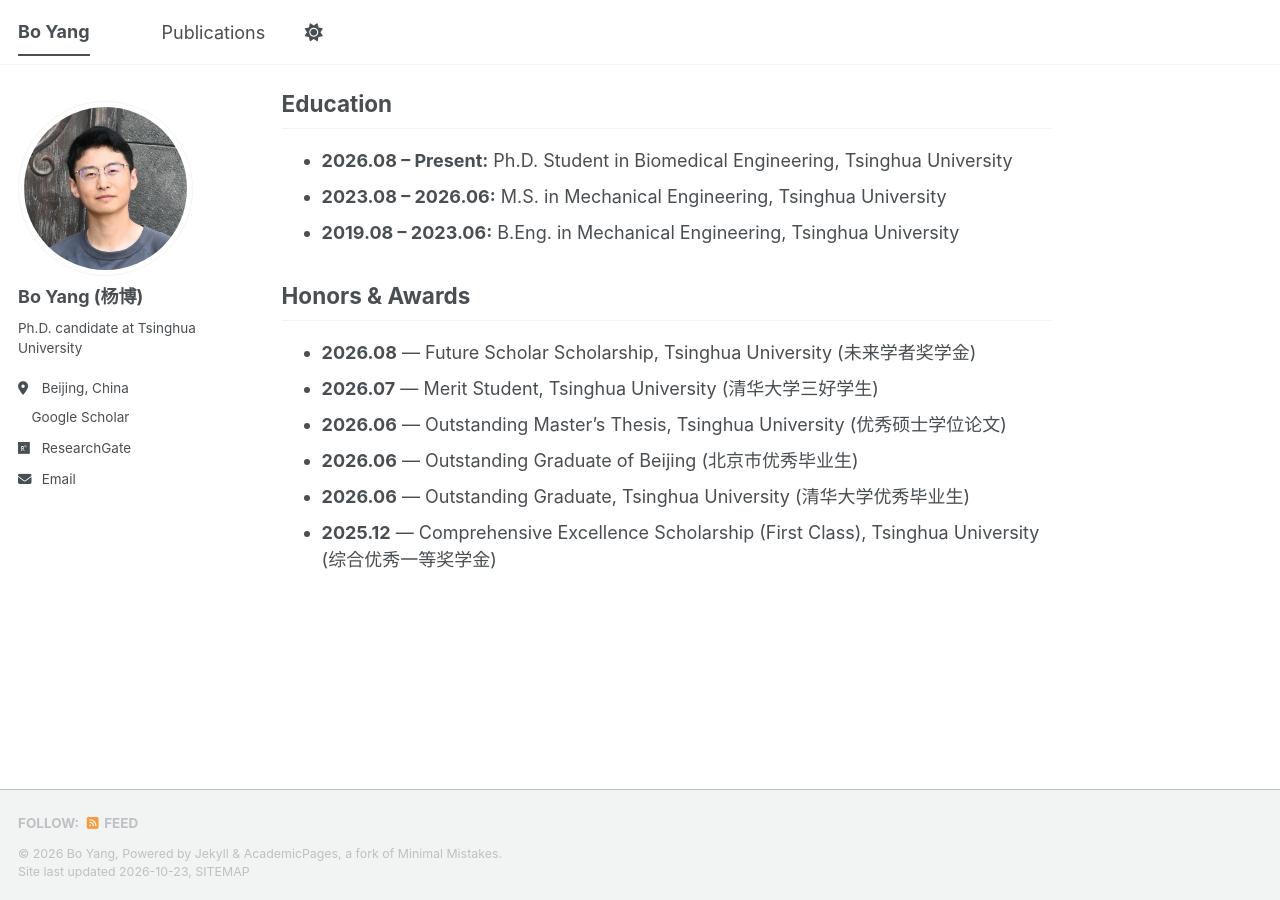
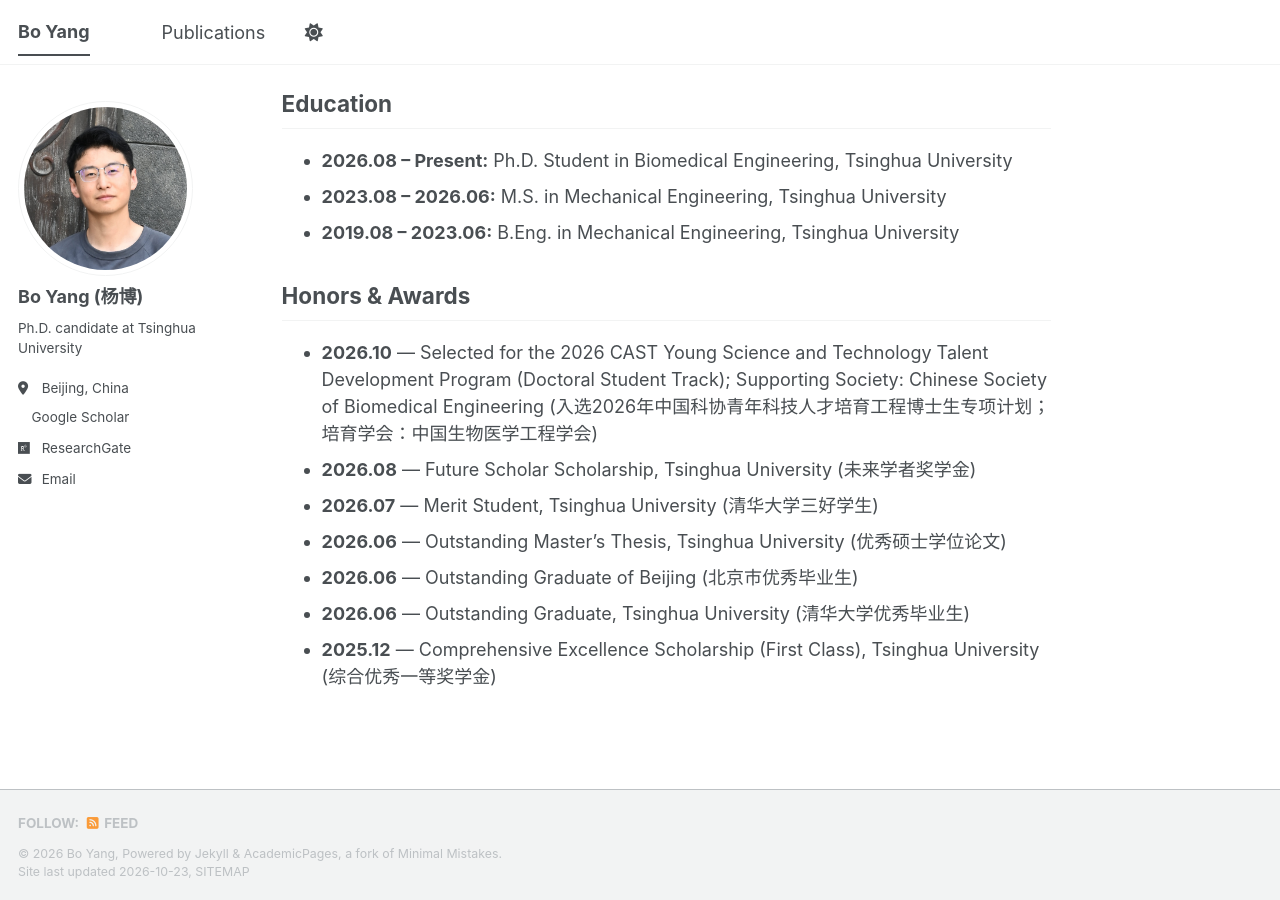
Before and after one commit to Burger-hub/burger-hub.github.io, a Jekyll site: the page built from _pages/about.md, in a window 1280 px wide and 900 px high, scrolled down 575 px. Built offline with Jekyll 4.4.1, drawn with Linux system fonts in a browser that asks for light colours; a style sheet for code colours, icons or effects is not loaded.

Commit message:
Add October 2026 CAST doctoral talent program honor

```diff
--- a/_pages/about.md
+++ b/_pages/about.md
@@ -25,6 +25,7 @@ My research focuses on **wearable sensing, intelligent motion understanding, and
 
 ## Honors & Awards
 
+- **2026.10** — Selected for the 2026 CAST Young Science and Technology Talent Development Program (Doctoral Student Track); Supporting Society: Chinese Society of Biomedical Engineering (入选2026年中国科协青年科技人才培育工程博士生专项计划；培育学会：中国生物医学工程学会)
 - **2026.08** — Future Scholar Scholarship, Tsinghua University (未来学者奖学金)
 - **2026.07** — Merit Student, Tsinghua University (清华大学三好学生)
 - **2026.06** — Outstanding Master's Thesis, Tsinghua University (优秀硕士学位论文)
```
